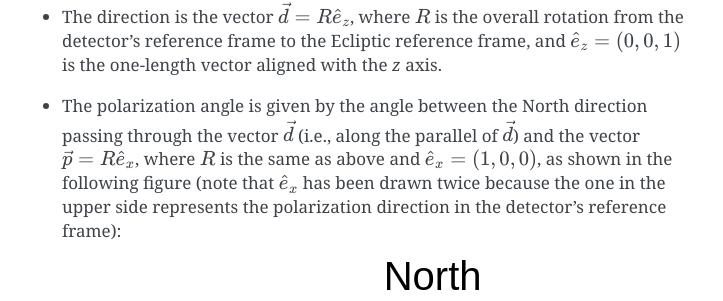
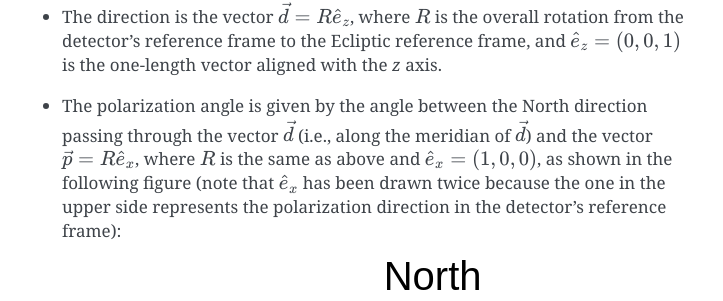
Before and after one commit to litebird/litebird_sim, a Sphinx documentation site: the page built from docs/source/scanning.rst, in a window 1280 px wide and 900 px high, scrolled down 8227 px. Shown: the part 137-438 px from the top of the window, without its empty margins (388-1111 px from the left). Built offline with Sphinx 7.4.7, drawn with Linux system fonts in a browser that asks for light colours; cross-references to code outside the pages are shown as plain code.

Commit message:
correct parallel --> meridian

```diff
--- a/docs/source/scanning.rst
+++ b/docs/source/scanning.rst
@@ -357,7 +357,7 @@ angle are computed as follows:
 
 - The polarization angle is given by the angle between the North
   direction passing through the vector :math:`\vec d` (i.e., along the
-  parallel of :math:`\vec d`) and the vector :math:`\vec p = R \hat
+  meridian of :math:`\vec d`) and the vector :math:`\vec p = R \hat
   e_x`, where :math:`R` is the same as above and :math:`\hat e_x = (1,
   0, 0)`, as shown in the following figure (note that :math:`\hat e_x`
   has been drawn twice because the one in the upper side represents
```
